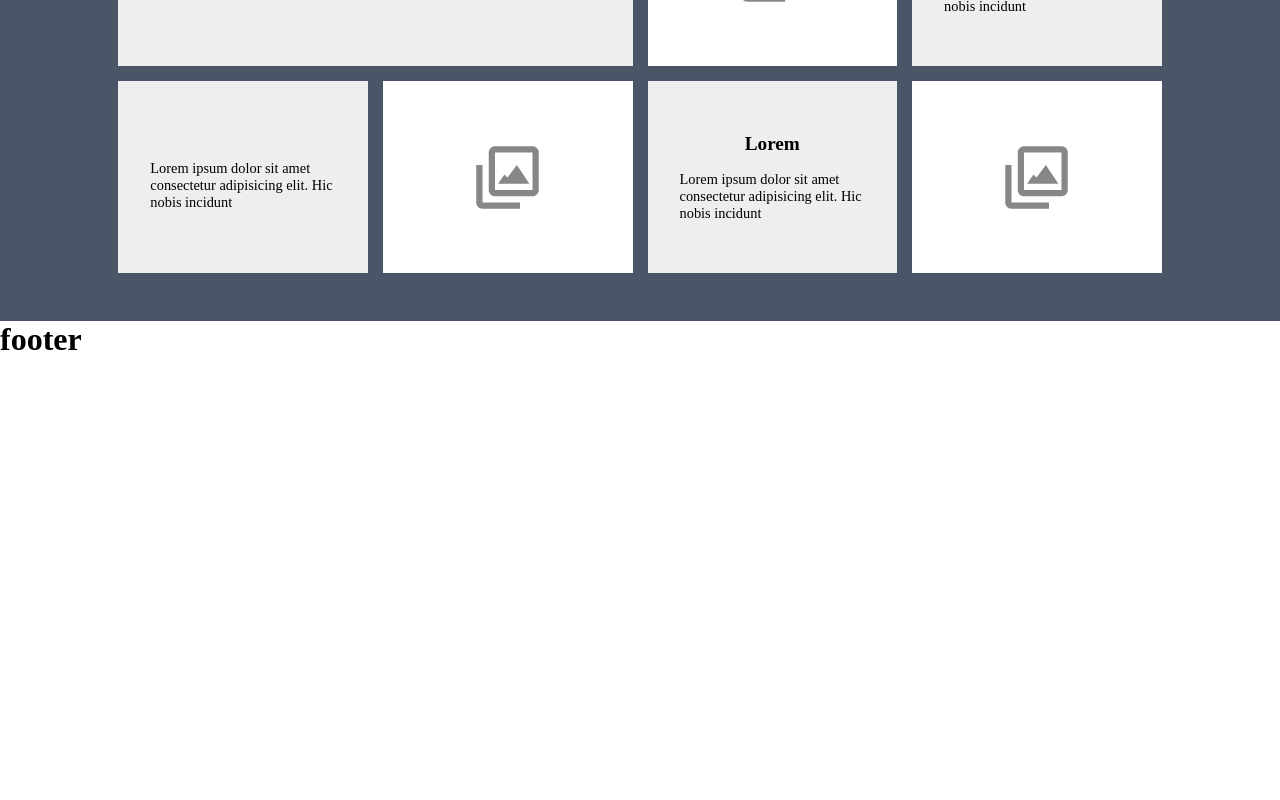
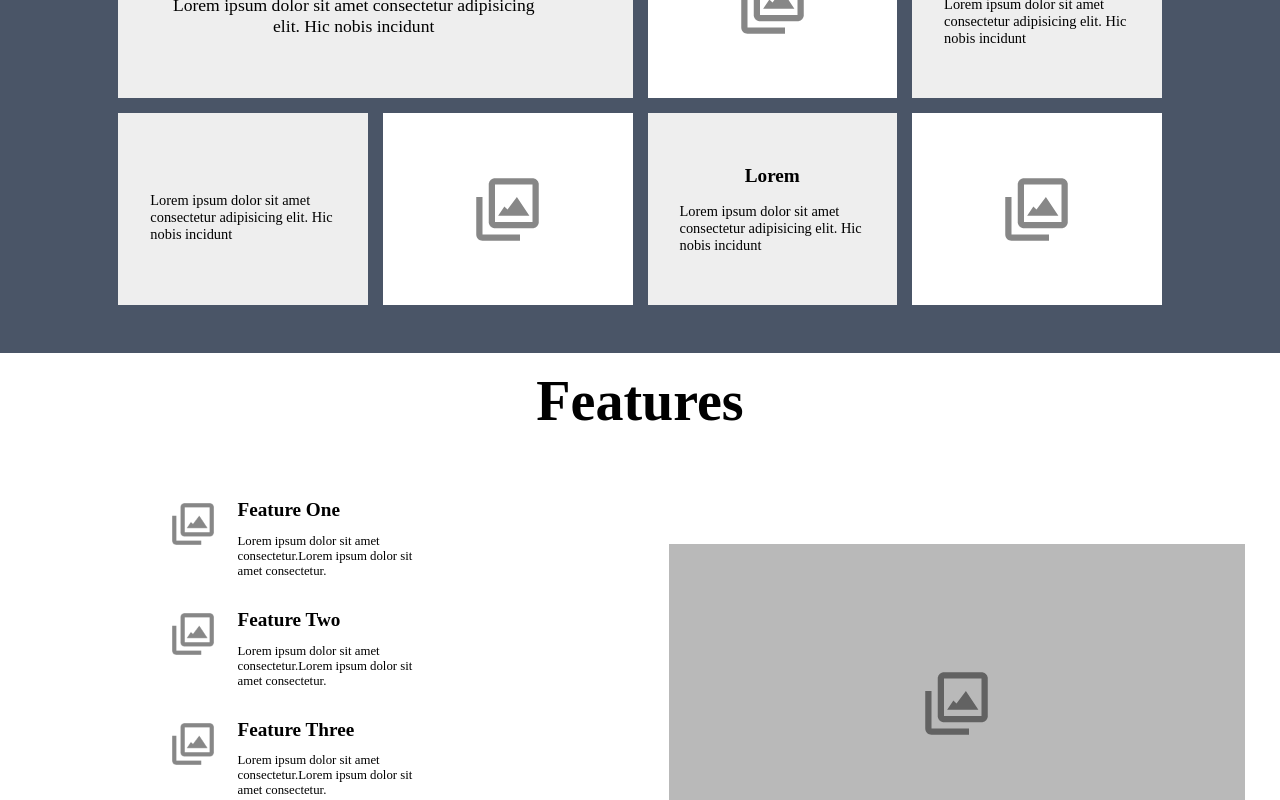
Before and after one commit to Marcos-Segantine/homepage-typescript, a React (Vite) app: page / in a window 1280 px wide. Shown: the part 2000-2800 px from the top of the page. Before the commit the page ends 2358 px from the top, so only its background shows below. Built offline with nearby package versions, Linux system fonts and the light colour scheme.

Commit message:
Add Features section on the home page

```diff
--- a/src/App.tsx
+++ b/src/App.tsx
@@ -1,10 +1,12 @@
 import { AboutUs } from './components/AboutUs'
 import { Services } from './components/Services';
+import { Features } from './components/Features'
 
 function App() {
   return <div className="App">
     <AboutUs />
     <Services />
+    <Features />
   </div>;
 }
 
--- /dev/null
+++ b/src/components/Features.tsx
@@ -0,0 +1,38 @@
+import "../css/features.css";
+import imgIcon from "../assets/images/image-icon.png";
+
+interface IFeature {
+  img: string;
+  title: string;
+  text: string;
+}
+
+export const Features = () => {
+  return (
+    <div className="features">
+      <h2>Features</h2>
+      <div className="content-features">
+          <Feature img={imgIcon} title="Feature One" text="Lorem ipsum dolor sit amet consectetur.Lorem ipsum dolor sit amet consectetur." />
+          <Feature img={imgIcon} title="Feature Two" text="Lorem ipsum dolor sit amet consectetur.Lorem ipsum dolor sit amet consectetur." />
+          <Feature img={imgIcon} title="Feature Three" text="Lorem ipsum dolor sit amet consectetur.Lorem ipsum dolor sit amet consectetur." />
+          <Feature img={imgIcon} title="Feature Four" text="Lorem ipsum dolor sit amet consectetur.Lorem ipsum dolor sit amet consectetur." />
+      </div>
+
+        <div className="feature-img">
+          <img src={imgIcon} alt="" />
+        </div>
+    </div>
+  );
+};
+
+const Feature = ({ img, title, text }: IFeature) => {
+  return (
+    <div className="feature">
+      <img src={img} alt="" />
+      <span>
+        <h6>{title}</h6>
+        <p>{text}</p>
+      </span>
+    </div>
+  );
+};
--- a/src/css/aboutUs.css
+++ b/src/css/aboutUs.css
@@ -4,10 +4,6 @@
     align-items: center;
     gap: 20px;
     margin-top: 5rem;
-}
-
-h2 {
-    font-size: 3.5rem;
 }
 
 p {
--- a/src/css/base.css
+++ b/src/css/base.css
@@ -19,3 +19,14 @@ a {
     text-decoration: none;
     color: currentColor;
 }
+
+.App {
+    width: 100%;
+}
+
+h2 {
+    text-align: center;
+    font-size: 3.5rem;
+    margin: 1rem 0;
+    width: 100%;
+}
--- /dev/null
+++ b/src/css/features.css
@@ -0,0 +1,70 @@
+.features {
+    display: flex;
+    flex-direction: column;
+    align-items: center;
+    flex-wrap: wrap;
+    gap: 50px;
+}
+
+.content-features {
+    display: flex;
+    flex-wrap: wrap;
+    justify-content: center;
+    gap: 50px;
+    width: 100%;
+}
+
+.feature {
+    display: flex;
+    gap: 20px;
+    width: 100%;
+    max-width: 280px;
+    padding: 0 1rem;
+}
+
+.feature img {
+    max-width: 50px;
+    max-height: 50px;
+}
+
+.content-features h6 {
+    font-size: 1.2rem;
+    margin-bottom: .8rem;
+}
+
+.content-features p {
+    font-size: .8rem;
+    text-align: start;
+}
+
+.feature-img {
+    width: 90%;
+    height: 15rem;
+    display: flex;
+    justify-content: center;
+    align-items: center;
+    background-color: rgb(185, 185, 185);
+}
+
+@media(min-width: 767px) {
+    .features {
+        flex-direction: row;
+        justify-content: space-around;
+    }
+
+    .content-features {
+        width: 40%;
+        flex-direction: column;
+        gap: 30px;
+        align-items: center;
+    }
+
+    .feature {
+        width: 100%;
+    }
+
+    .feature-img {
+        width: 45%;
+        height: 20rem;
+    }
+}
```
